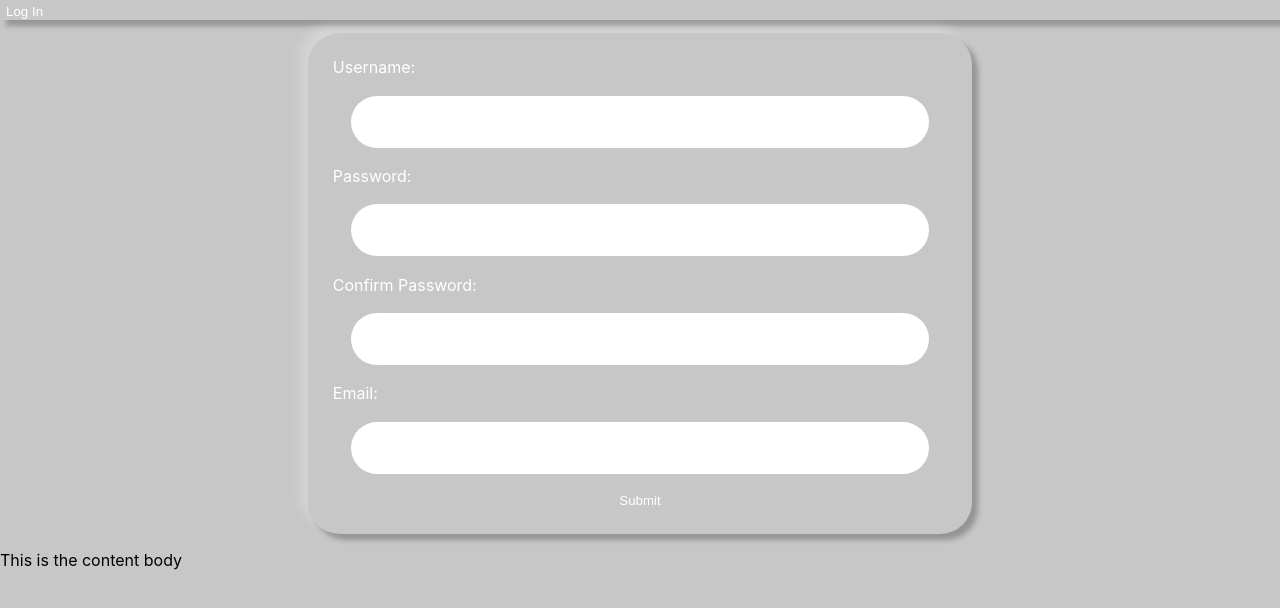
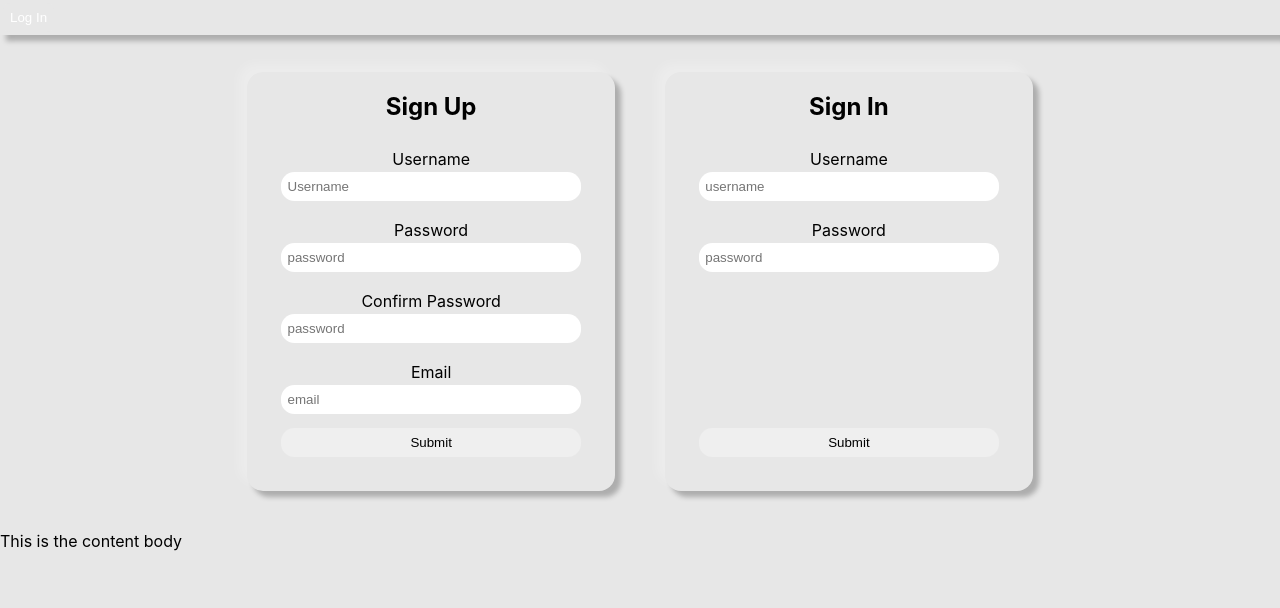
Before and after one commit to MS-Izoku/documentor-react, a React (Create React App) app: page /create-account in a window 1280 px wide. Shown: the top 608 px of the page. Built offline with nearby package versions, Linux system fonts and the light colour scheme.

Commit message:
finally centered some buttons and simplified some css

```diff
--- a/src/App.css
+++ b/src/App.css
@@ -1,20 +1,15 @@
 * {
-    --background-color: rgb(199, 199, 199);
+    --background-color: rgb(231, 231, 231);
     --font-color: rgb(0, 0, 0);
-    --shadow-color: rgba(0, 0, 0, 0.25);
-    --highlight-color: rgba(255, 255, 255, 0.5);
     /*#region Nu Variables */
     --nu-text: rgb(255, 255, 255);
     --nu-shadow-spread: 5px;
     --nu-shadow-v: 6px;
     --nu-shadow-h: 6px;
     --nu-shadow-color: rgba(0, 0, 0, 0.25);
-    --nu-highlight-color: rgba(255 , 255 , 255 , 0.25);
-
-    --nu-shadow: var(--nu-shadow-h) var(--nu-shadow-v) var(--nu-shadow-spread) 0 var(--nu-shadow-color),
-                 -8px -8px 12px 0 var(--nu-highlight-color);
-    --nu-indent: var(--nu-shadow-h) var(--nu-shadow-v) var(--nu-shadow-spread) 0 var(--nu-shadow-color) inset,
-                -8px -8px 12px 0 var(--nu-highlight-color) inset;
+    --nu-highlight-color: rgba(255, 255, 255, 0.25);
+    --nu-shadow: var(--nu-shadow-h) var(--nu-shadow-v) var(--nu-shadow-spread) 0 var(--nu-shadow-color), -8px -8px 12px 0 var(--nu-highlight-color);
+    --nu-indent: var(--nu-shadow-h) var(--nu-shadow-v) var(--nu-shadow-spread) 0 var(--nu-shadow-color) inset, -8px -8px 12px 0 var(--nu-highlight-color) inset;
     /*#endregion */
 }
 
@@ -44,6 +39,12 @@ body {
     flex-direction: column;
 }
 
+.exit-button {
+    color: red;
+    position: fixed;
+    right: 25%
+}
+
 #oauth-login {
     display: flex;
     justify-content: center;
@@ -64,28 +65,28 @@ body {
     margin: var(--vertical-margin) var(--side-margin) var(--vertical-margin) var(--side-margin);
 }
 
-.page-overlay{
+.page-overlay {
     width: 100%;
     min-width: 100%;
-
     height: 100%;
     min-height: 100%;
-
     display: flex;
     position: fixed;
-  background: rgba(0 , 0 , 0 , 0.25);
+    background: rgba(0, 0, 0, 0.25);
 }
 
-.page-overlay *{
+.page-overlay * {
     margin: auto;
 }
 
-.w-25{
+.w-25 {
     width: 25%;
     min-width: 25%;
 }
 
+
 /*#region Nu */
+
 .nu-button {
     background: var(--background-color);
     border-radius: 0.5em;
@@ -111,11 +112,58 @@ body {
     margin: 3%;
 }
 
-.nu-frame {
-    background: var(--background-color);
-    border-radius: 0.5em;
-    border: 5px solid green;
+button , input{
+  border: none;
+  border-radius: 1em;
+  padding: 0.5em;
+  margin: 0.25em;
 }
 
+input[type="submit"]{
+  width: 100%;
+  transition: background 0.25s;
+}
+
+input[type="submit"]:hover , button:hover{
+  transition: background 0.25s;
+  background: red;
+}
+
+form{
+  display: flex;
+  flex-direction: column;
+  min-width: 25%;
+  box-shadow: var(--nu-shadow);
+  border-radius: 1em;
+  padding: 2.5%;
+  padding-top: 0;
+  margin: 2%;
+}
+
+form header {
+  display: flex;
+  justify-content: center;
+}
+
+form footer{
+  margin-top: auto;
+  display: flex;
+  justify-content: center;
+}
+
+form div{
+  --margin-v: 0.5em;
+  background: rgba(0 , 0 , 0 , 0);
+  display: flex;
+  flex-direction: column;
+  text-align: center;
+  margin: var(--margin-v) 0 var(--margin-v) 0;
+  transition: background;
+}
+
+form div:hover{
+  background: var(--nu-shadow-color);
+  transition: background;
+}
 
 /*#endregion */
--- a/src/App.js
+++ b/src/App.js
@@ -2,7 +2,7 @@ import React, { Component } from "react";
 import { BrowserRouter as Router, Route } from "react-router-dom";
 import AppHeader from "./Containers/AppHeader";
 import { baseURL } from "./services/asyncHelper";
-import LoginForm from "./Containers/LoginForm";
+import LoginModal from "./Containers/LoginModal";
 import "./App.css";
 
 //#region Pages
@@ -67,7 +67,7 @@ class App extends Component {
           logOut={this.logOut}
           toggleLoginModal={this.toggleLoginModal}
         />
-        <LoginForm
+        <LoginModal
           login={this.login}
           toggleLoginModal={this.toggleLoginModal}
           style={{
--- /dev/null
+++ b/src/Components/ExitButton.js
@@ -0,0 +1,11 @@
+import React from "react";
+
+const ExitButton = (props) => {
+  return (
+    <button className="exit-button" onClick={props.closeOut}>
+      X
+    </button>
+  );
+};
+
+export default ExitButton
--- a/src/Containers/AppHeader.js
+++ b/src/Containers/AppHeader.js
@@ -1,7 +1,5 @@
 import React, { Component } from "react";
 import { MDBIcon } from "mdbreact";
-import LoginForm from "./LoginForm.js";
-// import CreateAccountForm from './CreateAccountForm'
 
 export default class AppHeader extends Component {
   constructor() {
--- a/src/Containers/CreateAccountForm.js
+++ b/src/Containers/CreateAccountForm.js
@@ -62,33 +62,66 @@ export default class CreateAccountForm extends Component {
 
   render() {
     return (
+      <form onSubmit={this.handleSubmit}>
+        <header>
+          <h2>Sign Up</h2>
+        </header>
+        <div>
+          <label htmlFor="username">Username</label>
+          <input
+            name="username"
+            type="text"
+            autoComplete="username"
+            placeholder="Username"
+          />
+        </div>
 
-      <form onSubmit={this.handleSubmit} id="sign-up" className="nu-form">
-        <label htmlFor="username">Username:</label>
-        <input name="username" type="text" autoComplete="username" className="nu-input"/>
         {this.state.errors.usernameError === null
           ? null
           : ErrorHandler(this.state.errors.usernameError)}
 
-        <label htmlFor="password">Password: </label>
-        <input name="password" type="password" autoComplete="new-password" className="nu-input"/>
+        <div>
+          <label htmlFor="password">Password</label>
+          <input
+            name="password"
+            type="password"
+            autoComplete="new-password"
+            placeholder="password"
+          />
+        </div>
+
         {this.state.errors.passwordError === null
           ? null
           : ErrorHandler(this.state.errors.passwordError)}
 
-        <label htmlFor="passwordConfirmation">Confirm Password:</label>
-        <input name="passwordConfirmation" type="password" className="nu-input"/>
+        <div>
+          <label htmlFor="passwordConfirmation">Confirm Password</label>
+          <input
+            name="passwordConfirmation"
+            type="password"
+            placeholder="password"
+          />
+        </div>
         {this.state.errors.passwordConfirmationError === null
           ? null
           : ErrorHandler(this.state.errors.passwordConfirmationError)}
 
-        <label htmlFor="email">Email:</label>
-        <input name="email" type="text" autoComplete="email" className="nu-input"/>
+        <div>
+          <label htmlFor="email">Email</label>
+          <input
+            name="email"
+            type="text"
+            autoComplete="email"
+            placeholder="email"
+          />
+        </div>
         {this.state.errors.emailError === null
           ? null
           : ErrorHandler(this.state.errors.emailError)}
 
-        <input type="submit" className="nu-button"/>
+        <footer>
+          <input type="submit" />
+        </footer>
       </form>
     );
   }
--- a/src/Containers/LoginForm.js
+++ b/src/Containers/LoginForm.js
@@ -1,84 +1,45 @@
 import React, { Component } from "react";
-import { baseURL } from "../services/asyncHelper";
-import { Link } from "react-router-dom";
 import { MDBIcon } from "mdbreact";
 
-class LoginForm extends Component {
-  constructor() {
-    super();
-    this.state = {
-      username: "",
-      password: "",
-    };
-  }
-
-  handleChange = (event) => {
-    this.setState({ [event.target.name]: event.target.value });
-  };
-
-  handleSubmit = (event) => {
-    event.preventDefault();
-    fetch(baseURL + "login/", {
-      method: "POST",
-      headers: {
-        "Content-Type": "application/json",
-        Accept: "application/json",
-      },
-      body: JSON.stringify({
-        username: this.state.username,
-        password: this.state.password,
-      }),
-    })
-      .then((resp) => resp.json())
-      .then((json) => {
-        window.localStorage.setItem("token", json.jwt);
-        this.props.login(json.user);
-      });
-  };
-
-  handleOauthLogin = (event) => {
-    // loginUserOAuth();
-  };
-
-  ignoreClick = (event) =>{
-    event.stopPropagation();
-  }
-
+export default class LoginForm extends Component {
   render() {
     return (
-      <div
-        id="login-area"
-        style={this.props.style ? this.props.style : {}}
-        className="page-overlay"
-        onClick={this.props.toggleLoginModal}
+      <form
+        className=""
+        onSubmit={this.handleSubmit}
+        onClick={this.ignoreClick}
       >
-        <form id="login" className="nu-form w-25" onSubmit={this.handleSubmit} onClick={this.ignoreClick}>
+        <header>
+          <h2>Sign In</h2>
+        </header>
+        <div>
+          <label htmlFor="username">Username</label>
           <input
             name="username"
             type="text"
-            className="nu-input"
             onChange={this.handleChange}
             placeholder="username"
           />
+        </div>
+        <div>
+          <label htmlFor="password">Password</label>
           <input
             name="password"
             type="password"
-            className="nu-input"
             onChange={this.handleChange}
             placeholder="password"
           />
-          <input type="submit" className="nu-button" />
+        </div>
 
         <div id="oauth-login">
           <MDBIcon fab icon="google" size="lg" />
           <MDBIcon fab icon="facebook-square" size="lg" />
           <MDBIcon fab icon="twitter-square" size="lg" />
         </div>
-          <Link to="/create-account">Sign Up</Link>
+        <footer>
+          <input type="submit" />
+        </footer>
       </form>
-      </div>
     );
   }
 }
-
-export default LoginForm;
--- /dev/null
+++ b/src/Containers/LoginModal.js
@@ -0,0 +1,86 @@
+import React, { Component } from "react";
+import { baseURL } from "../services/asyncHelper";
+import { Link } from "react-router-dom";
+import { MDBIcon } from "mdbreact";
+import ExitButton from "../Components/ExitButton";
+
+class LoginModal extends Component {
+  constructor() {
+    super();
+    this.state = {
+      username: "",
+      password: "",
+    };
+  }
+
+  handleChange = (event) => {
+    this.setState({ [event.target.name]: event.target.value });
+  };
+
+  handleSubmit = (event) => {
+    event.preventDefault();
+    fetch(baseURL + "login/", {
+      method: "POST",
+      headers: {
+        "Content-Type": "application/json",
+        Accept: "application/json",
+      },
+      body: JSON.stringify({
+        username: this.state.username,
+        password: this.state.password,
+      }),
+    })
+      .then((resp) => resp.json())
+      .then((json) => {
+        window.localStorage.setItem("token", json.jwt);
+        this.props.login(json.user);
+      });
+  };
+
+  handleOauthLogin = (event) => {
+    // loginUserOAuth();
+  };
+
+  ignoreClick = (event) =>{
+    event.stopPropagation();
+  }
+
+  render() {
+    return (
+      <div
+        id="login-area"
+        style={this.props.style ? this.props.style : {}}
+        className="page-overlay"
+        onClick={this.props.toggleLoginModal}
+      >
+        <form id="login" className="nu-form w-25" onSubmit={this.handleSubmit} onClick={this.ignoreClick}>
+          <ExitButton closeOut={this.props.toggleLoginModal}/>
+          <input
+            name="username"
+            type="text"
+            className="nu-input"
+            onChange={this.handleChange}
+            placeholder="username"
+          />
+          <input
+            name="password"
+            type="password"
+            className="nu-input"
+            onChange={this.handleChange}
+            placeholder="password"
+          />
+          <input type="submit" className="nu-button" />
+
+          <div id="oauth-login">
+            <MDBIcon fab icon="google" size="lg" />
+            <MDBIcon fab icon="facebook-square" size="lg" />
+            <MDBIcon fab icon="twitter-square" size="lg" />
+          </div>
+          <Link to="/create-account" onClick={this.props.toggleLoginModal}>Sign Up</Link>
+        </form>
+      </div>
+    );
+  }
+}
+
+export default LoginModal;
--- a/src/Pages/CreateAccountPage.js
+++ b/src/Pages/CreateAccountPage.js
@@ -1,9 +1,11 @@
 import React from 'react'
 import CreateAccountForm from '../Containers/CreateAccountForm'
+import LoginForm from '../Containers/LoginForm'
 
 const CreateAccountPage = (props) =>{
     return <div className="page-area">
         <CreateAccountForm login={props.login} />
+        <LoginForm login={props.login} />
     </div>
 }
 
```
Lines whose indentation alone changed are shown as unchanged.
